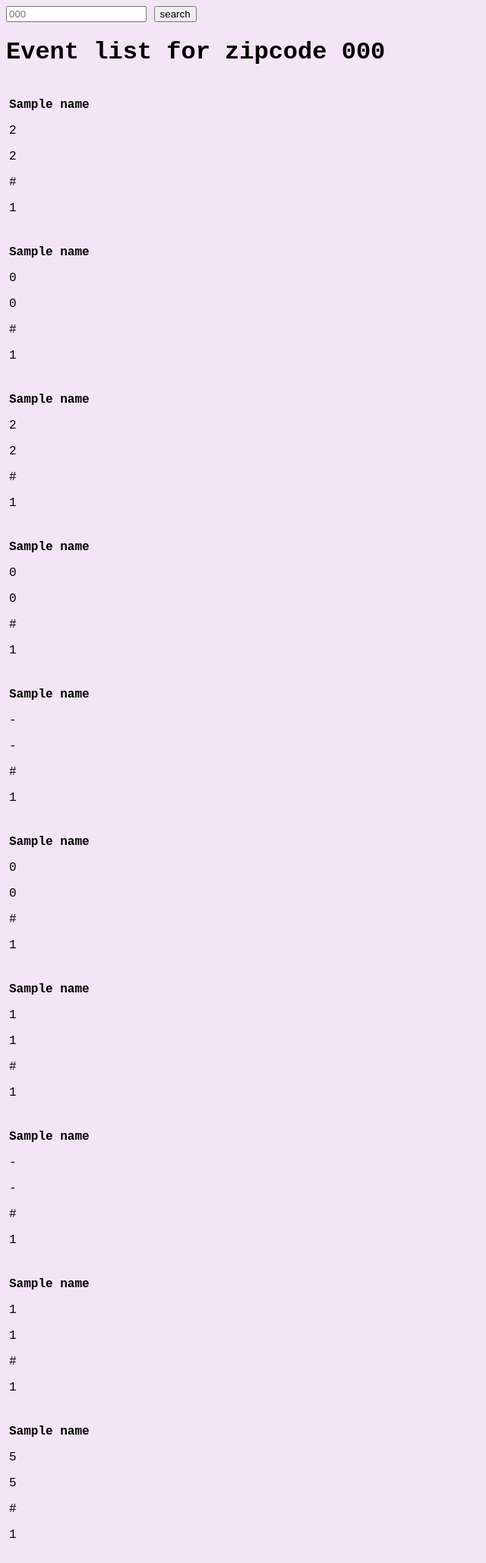
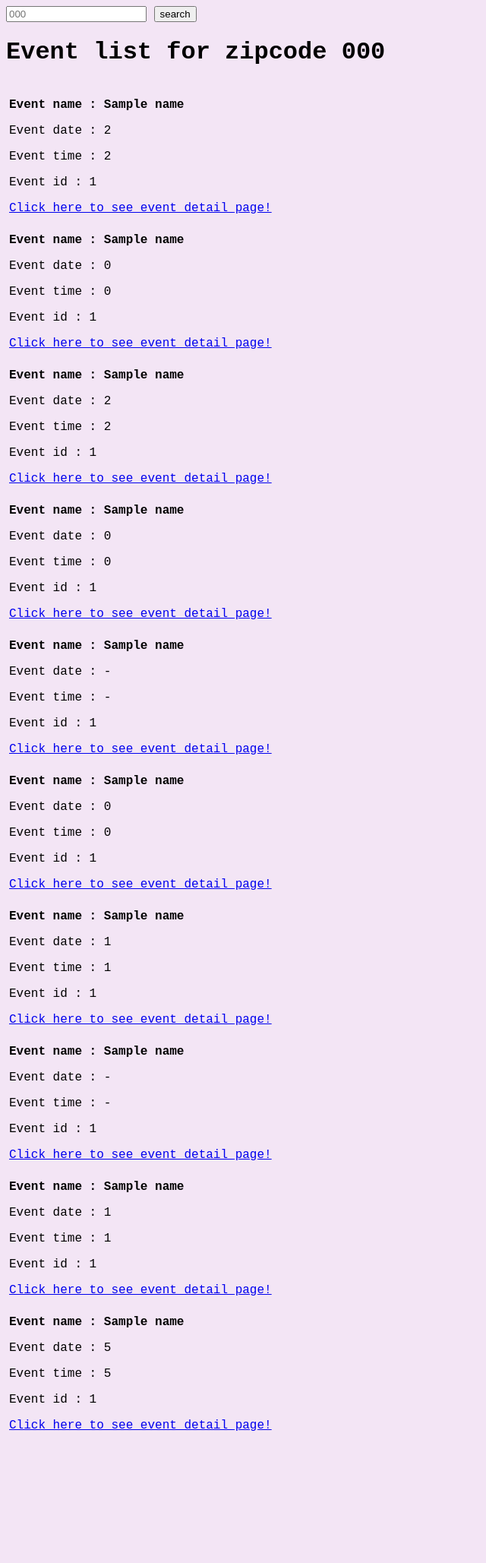
Before and after one commit to CSC-4350-Final-Project/API, a Flask app: template templates/index.html in a window 1280 px wide. Shown: the whole page at 76% size, without its empty margins (0-640 px from the left). After the commit the page ends 1883 px from the top, so only its background shows below. Run offline with Flask 2, Linux system fonts and the light colour scheme; the template is opened without the code that fills it: most values are stand-ins (such as "Sample title", 1, 10 or a date in 2020).

Commit message:
search event

```diff
--- a/app.py
+++ b/app.py
@@ -5,7 +5,7 @@ import json
 
 from flask import Flask, jsonify, render_template
 import flask
-from ticketmaster import get_event_data
+from ticketmaster import  get_event_list
 
 app = Flask(__name__)
 app.config['SEND_FILE_MAX_AGE_DEFAULT'] = 0
@@ -20,7 +20,15 @@ def index():
     else:
         postalCode = flask.request.form['postalCode']
 
-    event_data = get_event_data(postalCode)
+    # if flask.request.method == 'GET':
+    #     id = 'Z7r9jZ1AdCA84'
+
+    # else:
+    #     id =flask.request.form['id']
+    # id = 'Z7r9jZ1AdCA84'
+
+    event_data = get_event_list(postalCode)
+    # event_detail=get_event_detail(id)
 
     return render_template(
         "index.html",
@@ -30,6 +38,7 @@ def index():
         time=event_data['time'],
         url=event_data['url'],
         id=event_data['id'],
+        # event_detail=event_detail,
     )
 
 
--- a/templates/index.html
+++ b/templates/index.html
@@ -8,6 +8,11 @@
         <input type="submit" value="search" name='search for event!'>
     </form>
 
+    <!-- <form method ="POST" ACTION ="/">
+        <input type="text" placeholder="{{id}}" name="id">
+        <input type="submit" value="search" name='search for event detail!'>
+    </form> -->
+
     <h1>Event list for zipcode {{postalCode}}</h1>
 </head>
 
@@ -15,16 +20,17 @@
     {% if name|length!=0 %}
     {% for i in range(10) %}
         <div class='item'>
-            <p><b>{{name[i] }}</b></p>
-            <p>{{ date[i] }}</p>
-            <p>{{ time[i] }}</p>
-            <p>{{ url[i] }}</p>
-            <p>{{ id[i] }}</p>
+            <p><b>Event name : {{name[i] }}</b></p>
+            <p>Event date : {{ date[i] }}</p>
+            <p>Event time : {{ time[i] }}</p>
+            <p>Event id : {{ id[i] }}</p>
+            <a href="{{url[i]}}">Click here to see event detail page! </a>
         </div>
         {% endfor %}
         {% endif %}
 
 
+
 </body>
 
 </html>
--- a/ticketmaster.py
+++ b/ticketmaster.py
@@ -10,11 +10,11 @@ load_dotenv(find_dotenv()) # This is to load your API keys from .env
 apikey = os.getenv('ticketmaster_key')
 BASE_URL = 'https://app.ticketmaster.com/discovery/v2/events.json?'
 
-def get_event_data(postalCode):
+def get_event_list(postalCode):
     """ Returns a list of headlines about a given topic """
     params = {
         'apikey': os.getenv('ticketmaster_key'),
-        'postalCode' : postalCode,
+        'postalCode' : int(postalCode),
     }
 
     response = requests.get(BASE_URL, params=params)
@@ -41,18 +41,14 @@ def get_event_data(postalCode):
 
 
 
+
     name = map(get_name, events)
     id = map(get_id, events)
     date = map(get_dates, events)
     time =map(get_time, events)
-    url =map(get_url, events)
+    url=map(get_url,events)
 
 
-    # name= event['name']
-    # type=events['type']
-    # id=events['id']
-    # place=events['place']
-    # date=events['dates']
 
 
     return {
@@ -60,12 +56,41 @@ def get_event_data(postalCode):
         'name': list(name),
         'id': list(id),
         'date': list(date),
-        'url': list(url),
         'time':list(time),
-        # 'name': name,
-        # 'type': type,
-        # 'id': id,
-        # 'place': place,
-        # 'date': date,
+        'url':list(url),
 
     }
+# def get_event_detail(id):
+#     """ Returns a list of headlines about a given topic """
+#     params = {
+#         'apikey': os.getenv('ticketmaster_key'),
+#         'id' : 'Z7r9jZ1AdCA84',
+#     }
+
+#     response = requests.get(BASE_URL, params=params)
+#     event_detail = response.json()
+
+#     event_name = event_detail['name']
+
+#     event_type = event_detail['type']
+
+#     event_date = event_detail['dates']['start']['localDate']
+
+#     event_time = event_detail['dates']['start']['localTime']
+
+#     event_url=event_detail['url']
+
+#     event_place=event_detail['place']['address']
+
+
+
+
+#     return {
+#         'name': event_name,
+#         'type':event_type,
+#         'date': event_date,
+#         'time':event_time,
+#         'place':event_place,
+#         'url':event_url,
+
+#     }
```
